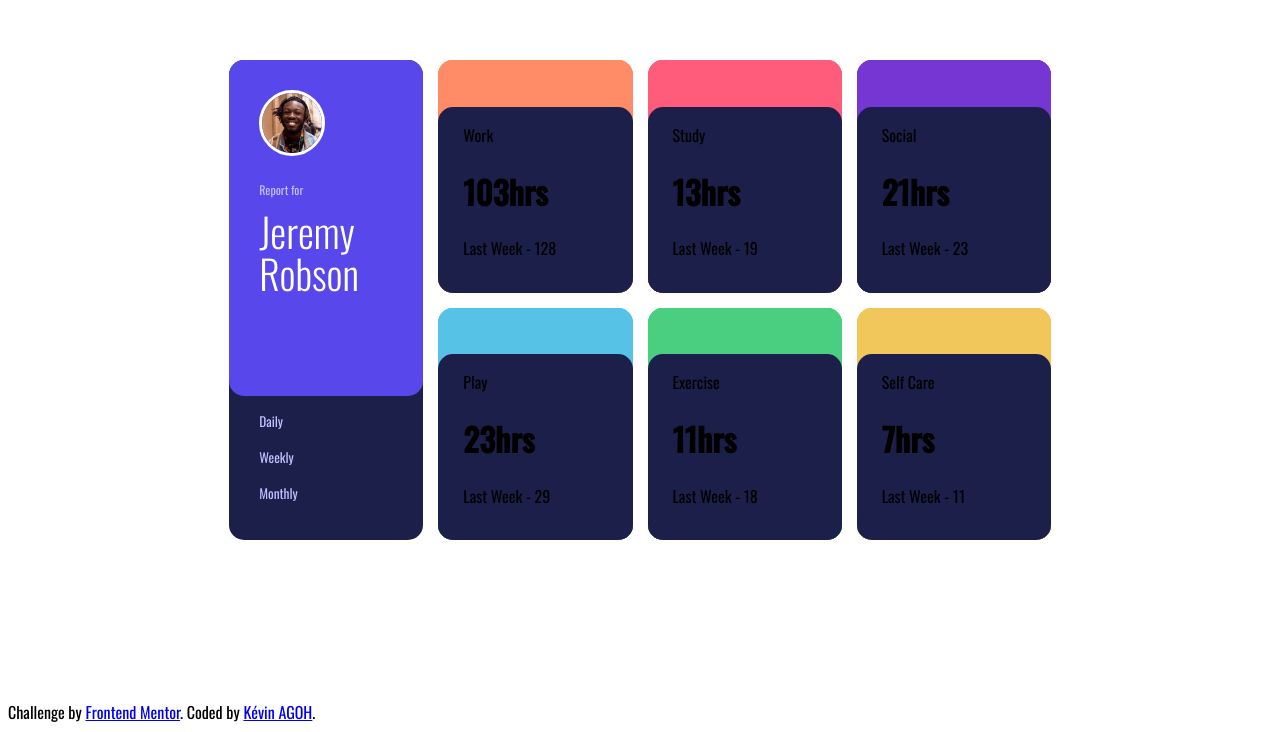
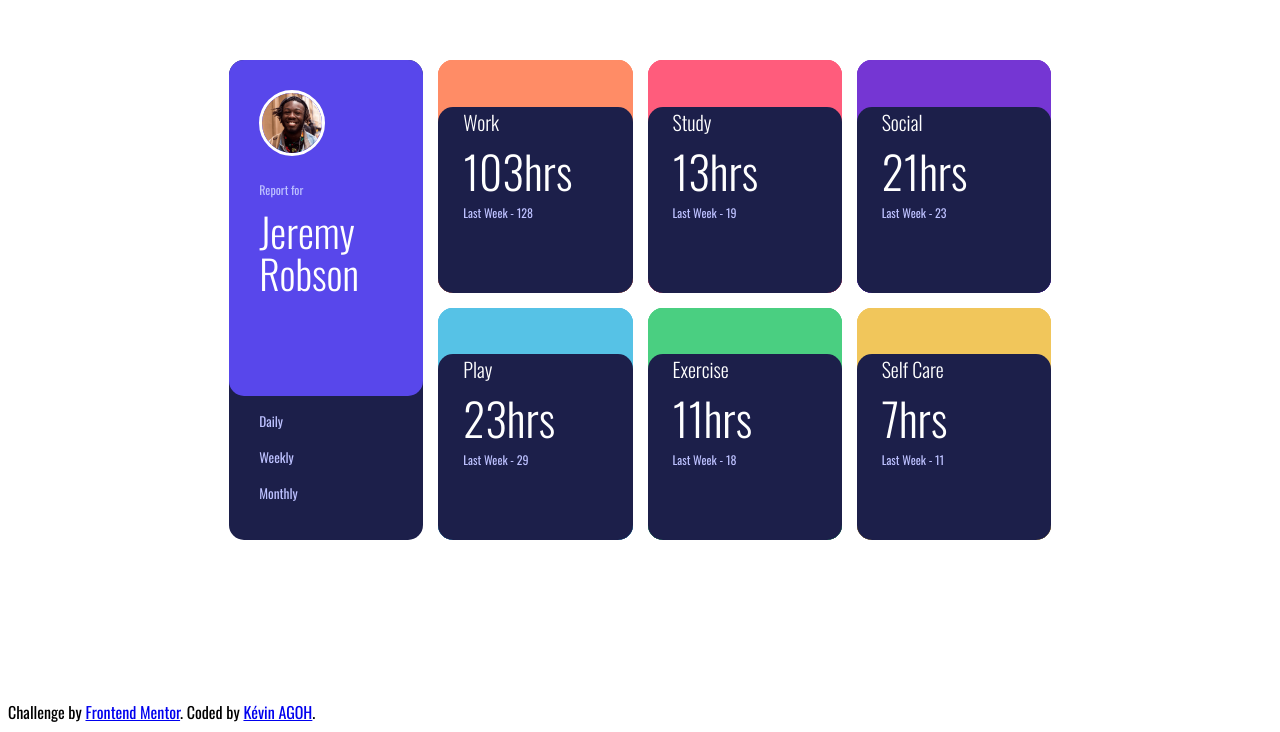
Before and after one commit to KevinAgoh/time-tracking-app, a plain HTML site: page index.html in a window 1280 px wide. Shown: the part 108-840 px from the top of the page. Drawn offline with nearby package versions, Linux system fonts and the light colour scheme.

Commit message:
done some more design

```diff
--- a/src/index.js
+++ b/src/index.js
@@ -7,7 +7,7 @@ fetch('../data.json')
     <div id="work" class="windowcontent daily">
       <div class="overview-box">
         <div class="activity-overview">
-          <p>${data[0].title}</p>
+          <h5>${data[0].title}</h5>
           <h1>${data[0].timeframes.daily.current}hrs</h1>
           <p>Last Week - ${data[0].timeframes.daily.previous}</p>
         </div>
@@ -16,7 +16,7 @@ fetch('../data.json')
     <div id="play" class="windowcontent daily">
       <div class="overview-box">
         <div class="activity-overview">
-          <p>${data[1].title}</p>
+          <h5>${data[1].title}</h5>
           <h1>${data[1].timeframes.daily.current}hrs</h1>
           <p>Last Week - ${data[1].timeframes.daily.previous}</p>
         </div>
@@ -25,7 +25,7 @@ fetch('../data.json')
     <div id="study" class="windowcontent daily">
       <div class="overview-box">
         <div class="activity-overview">
-          <p>${data[2].title}</p>
+          <h5>${data[2].title}</h5>
           <h1>${data[2].timeframes.daily.current}hrs</h1>
           <p>Last Week - ${data[2].timeframes.daily.previous}</p>
         </div>
@@ -34,7 +34,7 @@ fetch('../data.json')
     <div id="exercice" class="windowcontent daily">
       <div class="overview-box">
         <div class="activity-overview">
-          <p>${data[3].title}</p>
+          <h5>${data[3].title}</h5>
           <h1>${data[3].timeframes.daily.current}hrs</h1>
           <p>Last Week - ${data[3].timeframes.daily.previous}</p>
         </div>
@@ -43,7 +43,7 @@ fetch('../data.json')
     <div id="social" class="windowcontent daily">
       <div class="overview-box">
         <div class="activity-overview">
-          <p>${data[4].title}</p>
+          <h5>${data[4].title}</h5>
           <h1>${data[4].timeframes.daily.current}hrs</h1>
           <p>Last Week - ${data[4].timeframes.daily.previous}</p>
         </div>
@@ -52,7 +52,7 @@ fetch('../data.json')
     <div id="care" class="windowcontent daily">
       <div class="overview-box">
         <div class="activity-overview">
-          <p>${data[5].title}</p>
+          <h5>${data[5].title}</h5>
           <h1>${data[5].timeframes.daily.current}hrs</h1>
           <p>Last Week - ${data[5].timeframes.daily.previous}</p>
         </div>
@@ -65,7 +65,7 @@ fetch('../data.json')
     <div id="work" class="windowcontent weekly">
       <div class="overview-box">
         <div class="activity-overview">
-          <p>${data[0].title}</p>
+          <h5>${data[0].title}</h5>
           <h1>${data[0].timeframes.weekly.current}hrs</h1>
           <p>Last Week - ${data[0].timeframes.weekly.previous}</p>
         </div>
@@ -74,7 +74,7 @@ fetch('../data.json')
     <div id="play" class="windowcontent weekly">
       <div class="overview-box">
         <div class="activity-overview">
-          <p>${data[1].title}</p>
+          <h5>${data[1].title}</h5>
           <h1>${data[1].timeframes.weekly.current}hrs</h1>
           <p>Last Week - ${data[1].timeframes.weekly.previous}</p>
         </div>
@@ -83,7 +83,7 @@ fetch('../data.json')
     <div id="study" class="windowcontent weekly">
       <div class="overview-box">
         <div class="activity-overview">
-          <p>${data[2].title}</p>
+          <h5>${data[2].title}</h5>
           <h1>${data[2].timeframes.weekly.current}hrs</h1>
           <p>Last Week - ${data[2].timeframes.weekly.previous}</p>
         </div>
@@ -92,7 +92,7 @@ fetch('../data.json')
     <div id="exercice" class="windowcontent weekly">
       <div class="overview-box">
         <div class="activity-overview">
-          <p>${data[3].title}</p>
+          <h5>${data[3].title}</h5>
           <h1>${data[3].timeframes.weekly.current}hrs</h1>
           <p>Last Week - ${data[3].timeframes.weekly.previous}</p>
         </div>
@@ -101,7 +101,7 @@ fetch('../data.json')
     <div id="social" class="windowcontent weekly">
       <div class="overview-box">
         <div class="activity-overview">
-          <p>${data[4].title}</p>
+          <h5>${data[4].title}</h5>
           <h1>${data[4].timeframes.weekly.current}hrs</h1>
           <p>Last Week - ${data[4].timeframes.weekly.previous}</p>
         </div>
@@ -110,7 +110,7 @@ fetch('../data.json')
     <div id="care" class="windowcontent weekly">
       <div class="overview-box">
         <div class="activity-overview">
-          <p>${data[5].title}</p>
+          <h5>${data[5].title}</h5>
           <h1>${data[5].timeframes.weekly.current}hrs</h1>
           <p>Last Week - ${data[5].timeframes.weekly.previous}</p>
         </div>
@@ -122,7 +122,7 @@ fetch('../data.json')
     <div id="work" class="windowcontent monthly">
       <div class="overview-box">
         <div class="activity-overview">
-          <p>${data[0].title}</p>
+          <h5>${data[0].title}</h5>
           <h1>${data[0].timeframes.monthly.current}hrs</h1>
           <p>Last Week - ${data[0].timeframes.monthly.previous}</p>
         </div>
@@ -131,7 +131,7 @@ fetch('../data.json')
     <div id="play" class="windowcontent monthly">
       <div class="overview-box">
         <div class="activity-overview">
-          <p>${data[1].title}</p>
+          <h5>${data[1].title}</h5>
           <h1>${data[1].timeframes.monthly.current}hrs</h1>
           <p>Last Week - ${data[1].timeframes.monthly.previous}</p>
         </div>
@@ -140,7 +140,7 @@ fetch('../data.json')
     <div id="study" class="windowcontent monthly">
       <div class="overview-box">
         <div class="activity-overview">
-          <p>${data[2].title}</p>
+          <h5>${data[2].title}</h5>
           <h1>${data[2].timeframes.monthly.current}hrs</h1>
           <p>Last Week - ${data[2].timeframes.monthly.previous}</p>
         </div>
@@ -149,7 +149,7 @@ fetch('../data.json')
     <div id="exercice" class="windowcontent monthly">
       <div class="overview-box">
         <div class="activity-overview">
-          <p>${data[3].title}</p>
+          <h5>${data[3].title}</h5>
           <h1>${data[3].timeframes.monthly.current}hrs</h1>
           <p>Last Week - ${data[3].timeframes.monthly.previous}</p>
         </div>
@@ -158,7 +158,7 @@ fetch('../data.json')
     <div id="social" class="windowcontent monthly">
       <div class="overview-box">
         <div class="activity-overview">
-          <p>${data[4].title}</p>
+          <h5>${data[4].title}</h5>
           <h1>${data[4].timeframes.monthly.current}hrs</h1>
           <p>Last Week - ${data[4].timeframes.monthly.previous}</p>
         </div>
@@ -167,7 +167,7 @@ fetch('../data.json')
     <div id="care" class="windowcontent monthly">
       <div class="overview-box">
         <div class="activity-overview">
-          <p>${data[5].title}</p>
+          <h5>${data[5].title}</h5>
           <h1>${data[5].timeframes.monthly.current}hrs</h1>
           <p>Last Week - ${data[5].timeframes.monthly.previous}</p>
         </div>
--- a/src/styles.css
+++ b/src/styles.css
@@ -142,12 +142,6 @@
   display: flex;
 }
 
-.icon {
-  position: sticky;
-  height: 60px;
-  width: 60px;
-}
-
 .activity-overview {
   padding-left: 25px;
 }
@@ -158,4 +152,24 @@
   align-self: flex-end;
   width: 100%;
   border-radius: 15px;
+  overflow: hidden;
 }
+
+.overview-box p {
+  font-size: 12px;
+  color: hsl(236, 100%, 87%);
+  margin: 0 !important;
+}
+
+.overview-box h1 {
+  font-size: 45px;
+  font-weight: 300;
+  color: white;
+  margin: 0 !important;
+}
+.overview-box h5 {
+  font-size: 20px;
+  font-weight: 300;
+  color: white;
+  margin: 0 !important;
+}
```
